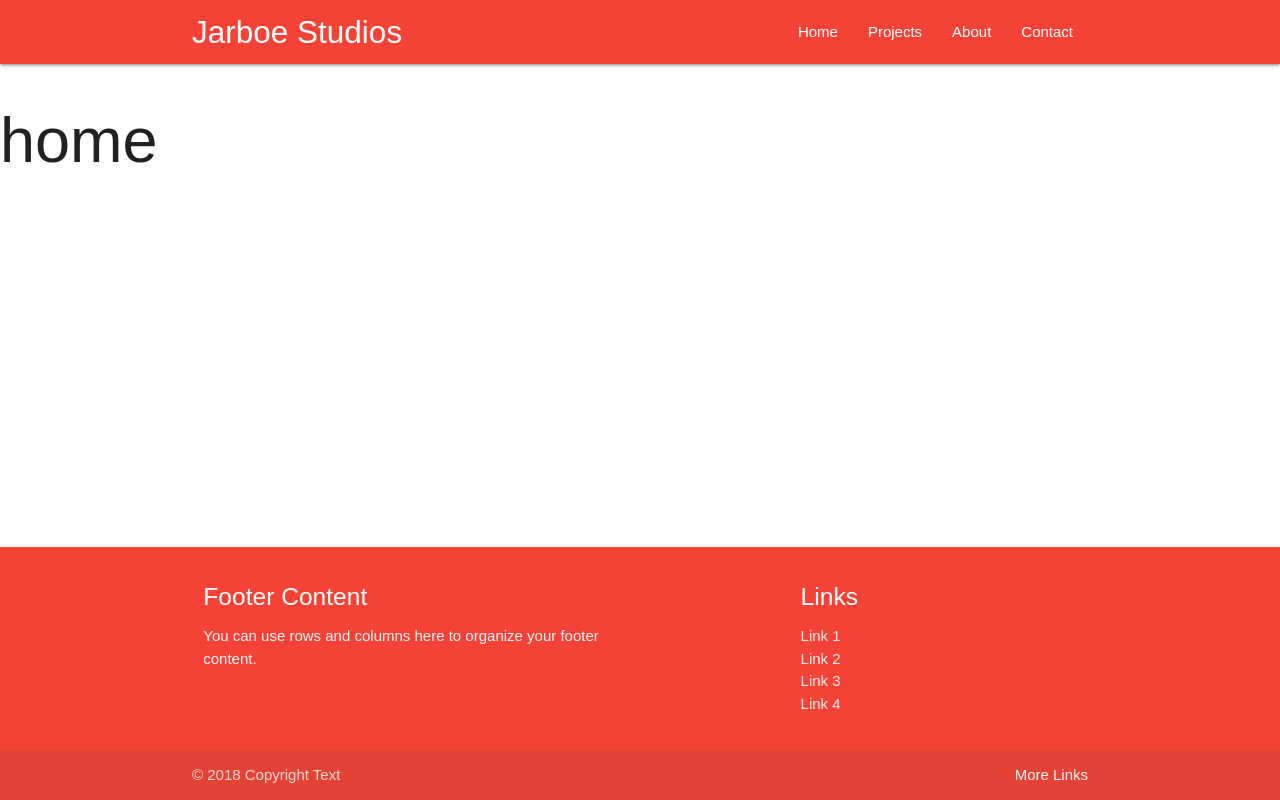
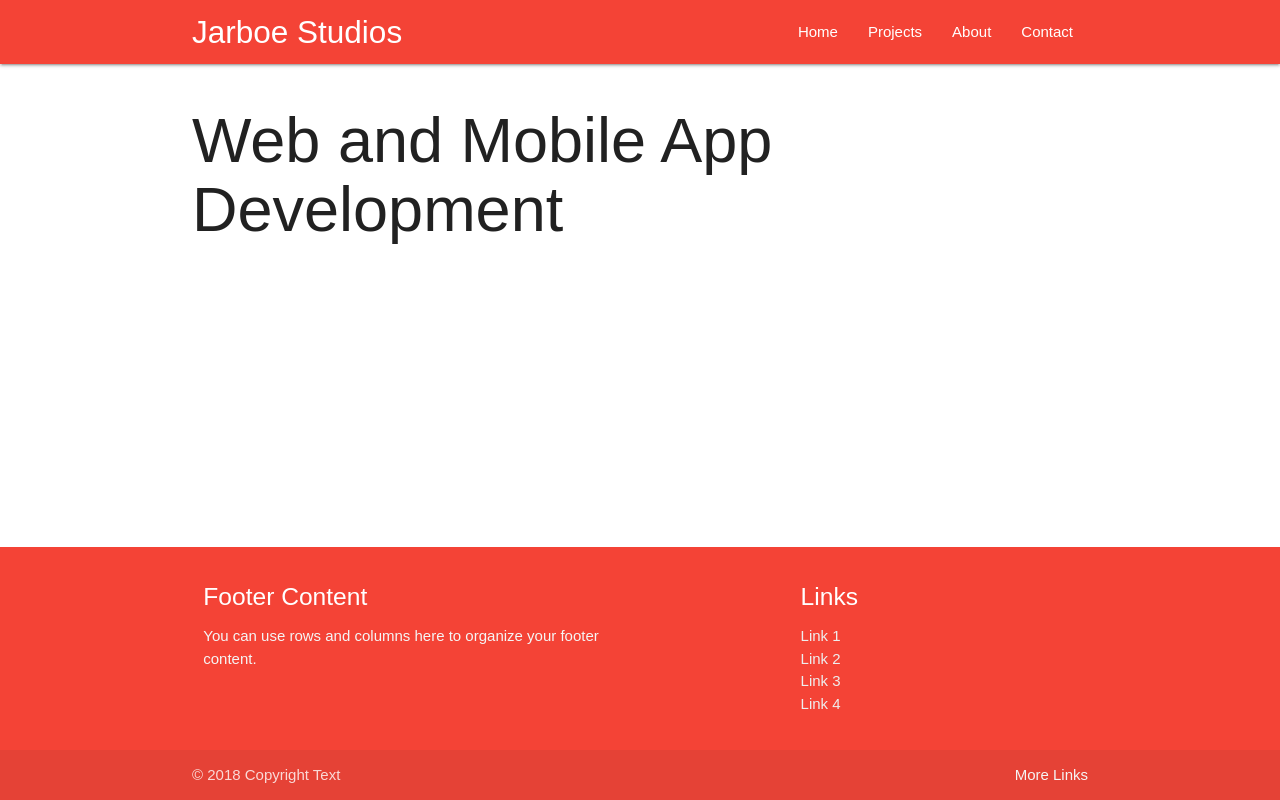
Before and after one commit to andrejarboe/jarboe, a React (Create React App) app in the folder client/: page / in a window 1280 px wide. Built offline with nearby package versions, Linux system fonts and the light colour scheme.

Commit message:
add to home page

```diff
--- a/client/src/components/Navbar/Navbar.jsx
+++ b/client/src/components/Navbar/Navbar.jsx
@@ -15,7 +15,7 @@ class NavBar extends Component {
         <nav className="red">
           <div className="container">
             <div className="nav-wrapper">
-              <a href="#" className="brand-logo">Jarboe Studios</a>
+              <a href="/" className="brand-logo">Jarboe Studios</a>
               <a href="#" data-target="mobile-nav" className="sidenav-trigger">
                 <i className="material-icons">menu</i>
               </a>
--- a/client/src/pages/Home/Home.jsx
+++ b/client/src/pages/Home/Home.jsx
@@ -4,10 +4,12 @@ class Home extends Component {
   render() {
     return (
       <div>
-        <h1>home</h1>
+        <div className="container">
+          <h1>Web and Mobile App Development</h1>
+        </div>
       </div>
-);
-}
+    );
+  }
 }
 
 export default Home;
```
